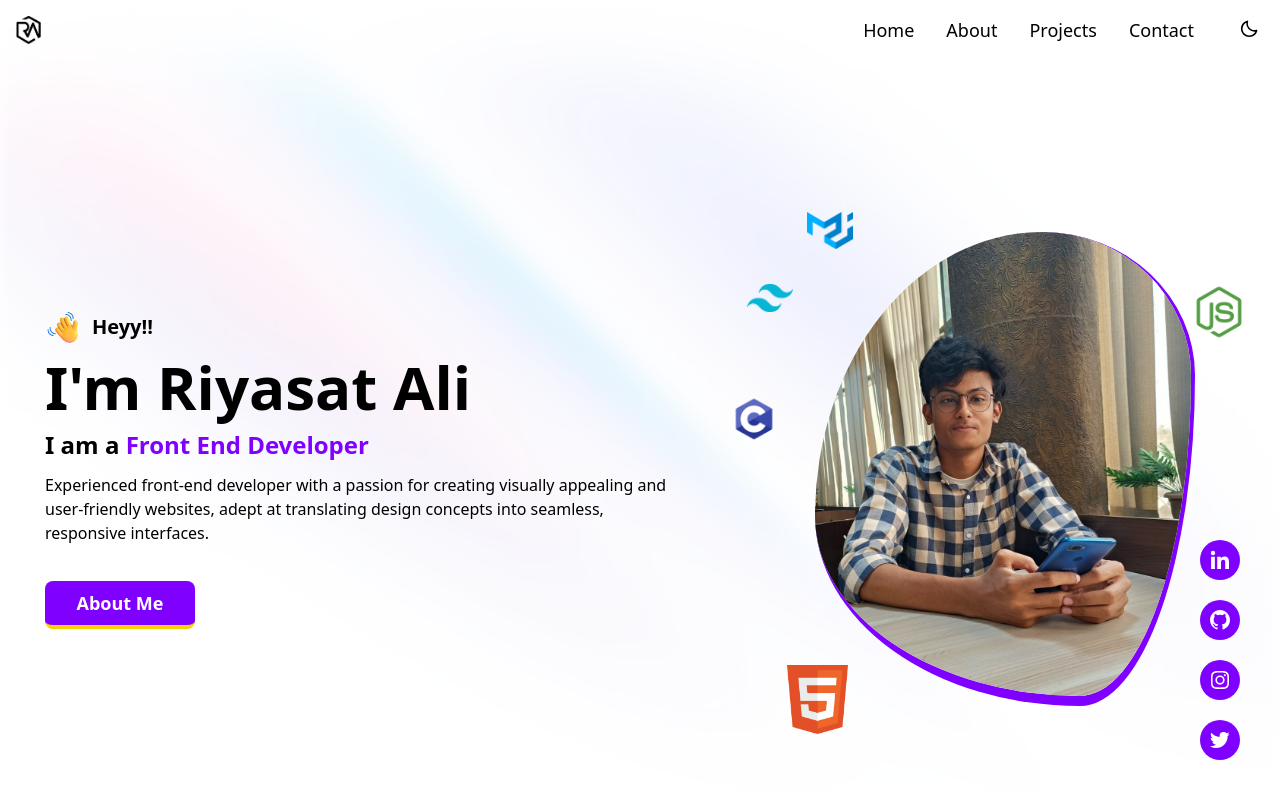
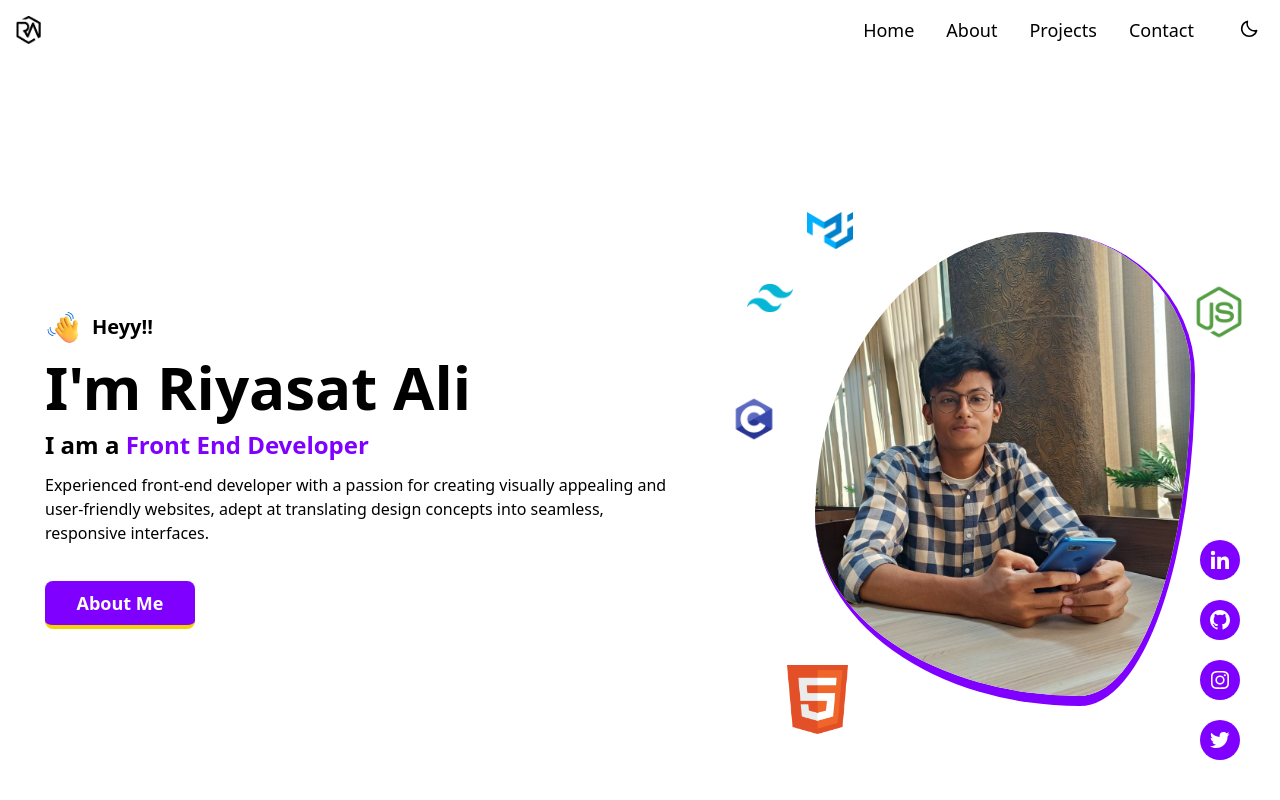
Before and after one commit to Riyasatt/My-Portfolio, a React (Vite) app: page / in a window 1280 px wide. Shown: the top 800 px of the page. Built offline with nearby package versions, Linux system fonts and the light colour scheme.

Commit message:
images optimized

```diff
--- a/src/App.jsx
+++ b/src/App.jsx
@@ -17,7 +17,7 @@ function App() {
         <ThemeContext.Provider value={{theme,setTheme,navbar,setNavbar,tech,setTech,mobNav,setMobNav}} >
           <div id={theme}>
         <Router>
-          <BgImage />
+          {/* <BgImage /> */}
           <Navbar />
           <Routes>
             <Route exact path='/' element={<MainPage />} />
--- a/src/components/BgImage.jsx
+++ b/src/components/BgImage.jsx
@@ -1,11 +1,8 @@
-import React, { useContext } from 'react'
-import { ThemeContext } from '../Context'
+import React from 'react'
 
 const BgImage = () => {
-
-  const {theme}= useContext(ThemeContext)
   return (
-    <div className= {`w-full min-h-screen ${theme === "light" ? "bg-home" : ""} bg-cover bg-center bg-no-repeat  absolute -z-10 opacity-40 blur-sm `} >
+    <div className= {`w-full min-h-screen bg-cover bg-center bg-no-repeat  absolute -z-10 opacity-40 blur-sm `} >
     </div>
   )
 }
--- a/src/components/Card.jsx
+++ b/src/components/Card.jsx
@@ -1,32 +1,87 @@
 import React, { useContext } from 'react'
-import { ThemeContext } from '../Context'
 import {BiLinkExternal,BiCodeAlt} from "react-icons/bi"
 import Reveal from './Reveal'
+import crypto from "/src/assets/crypto-tracker.png"
+import netflix from "/src/assets/netflix.png"
+import todo from "/src/assets/to-do-list.png"
+import calculator from "/src/assets/calculator.png"
+import landing from "/src/assets/landing-page.png"
+import portfolio from "/src/assets/portfolio.png"
 
-const Card = ({ image, link, github, title, stack }) => {
-   const {theme}=useContext(ThemeContext)
+
+
+const PROJECTS=[
+   {
+        title:"Crypto Trackr",
+        image:crypto,
+        stack:"Reactjs, JavaScript, Material UI, Coingecko API",
+        link:"https://lustrous-crypto-trackr.netlify.app/",
+        github:"https://github.com/Riyasatt/CryptoTrackr"
+   },
+   {
+        title:"Netflix UI Clone",
+        image:netflix,
+        stack:"JavaScript, CSS3, HTML5",
+        link:"https://endearing-sprinkles-ac5a08.netlify.app",
+        github:"1"
+   },
+   {
+        title:"To Do List",
+        image:todo,
+        stack:"JavaScript, CSS3, HTML5",
+        link:"https://bazinga-to-do-list.netlify.app",
+        github:"1"
+   },
+   {
+        title:"Calculator",
+        image:calculator,
+        stack:"JavaScript, CSS3, HTML5",
+        link:"https://gorgeous-valkyrie-0505db.netlify.app",
+        github:"1"
+   },
+   {
+        title:"Landing Page",
+        image:landing,
+        stack:"JavaScript, CSS3, HTML5",
+        link:"https://roaring-elf-a4a2a2.netlify.app",
+        github:"1"
+   },
+   {
+        title:"Portfolio",
+        image:portfolio,
+        stack:"Reactjs, JavaScript, Tailwind CSS, Context API",
+        link:"1",
+        github:"1"
+   },
+
+ ]
+
+const Card = () => {
 
    return (
+      <div className=' flex flex-wrap gap-5 justify-center '>
+
+         {PROJECTS.map((project)=>(
             <div className={`rounded-xl overflow-hidden  w-[400px] h-[300px] relative group border-b-8 border-accent text-white cursor-pointer`}>
             <Reveal>
             <div>
-         <img src={image} alt="" className=' object-cover w-[400px] h-[300px]' />
+            <img src={project.image} alt="" className=' object-cover w-[400px] h-[300px]' />
             </div>
             </Reveal>
             <div className=' absolute  w-full bottom-0 h-[44px] md:h-[48px] group-hover:h-48 transition-all duration-500  bg-black/60 backdrop-blur '>
                <Reveal>
-            <h1 className='h2 bg-accent2 text-black px-4 py-2 !font-bold'>{title}</h1>
+               <h1 className='h2 bg-accent2 text-black px-4 py-2 !font-bold'>{project.title}</h1>
                </Reveal>
                <div className='w-full h-[80%]  py-4 px-4 hidden opacity-0 group-hover:opacity-100 group-hover:flex flex-col justify-between transition-all duration-500'>
                   <Reveal>
-            <p>TechStack : {stack}</p>
+               <p>TechStack : {project.stack}</p>
                </Reveal>
                <div className='  flex justify-between text-lg'>
-               <a href={link} target='_blank' className='px-3 py-2 flex gap-x-4 items-center rounded-xl bg-black/90'>
+                  <a href={project.link} target='_blank' className='px-3 py-2 flex gap-x-4 items-center rounded-xl bg-black/90'>
                      <div>View</div>
                      <BiLinkExternal />
                   </a>
-               <a href={github} target='_blank' className='px-3 py-2 flex gap-x-4 items-center rounded-xl bg-black/90'>
+                  <a href={project.github} target='_blank' className='px-3 py-2 flex gap-x-4 items-center rounded-xl bg-black/90'>
                      <div>Code</div>
                      <BiCodeAlt />
                   </a>
@@ -35,6 +90,9 @@ const Card = ({ image, link, github, title, stack }) => {
                </div>
             </div>
          </div>
+         ))}
+
+      </div>
    )
 }
 
--- a/src/components/Contact.jsx
+++ b/src/components/Contact.jsx
@@ -4,6 +4,7 @@ import { ThemeContext } from '../Context'
 import Button from './Button'
 import { AiOutlineMail } from "react-icons/ai"
 import Reveal from "./Reveal"
+import contactimg from "/src/assets/contact.png"
 
 
 const Contact = () => {
@@ -14,7 +15,7 @@ const Contact = () => {
          <div className=' h-full  lg:flex lg:flex-row py-20 lg:py-48  justify-center items-center px-5 lg:px-20 xl:px-40'>
             <Reveal>
                <div className=' hidden lg:block'>
-                  <img src="/src/assets/contact.png" width={500} alt="" />
+                  <img src={contactimg} width={500} alt="" />
                </div>
             </Reveal>
             <div className={` flex-1 flex flex-col gap-y-5 p-5 shadow-lg rounded-xl ${theme === "light" ? "" : "shadow-gray-100/10"} `}>
--- a/src/components/Footer.jsx
+++ b/src/components/Footer.jsx
@@ -1,10 +1,7 @@
 import React from 'react'
-import { useContext } from 'react'
-import { ThemeContext } from '../Context'
 import Social from './Social'
 
 const Footer = () => {
-     const {theme}=useContext(ThemeContext)
 
   return (
     <footer>
--- a/src/components/Home.jsx
+++ b/src/components/Home.jsx
@@ -5,6 +5,12 @@ import HeroImg from "/src/assets/Riyasat.jpg"
 import FloatingDiv from './FloatingDiv'
 import Button from './Button'
 import Reveal from './Reveal'
+import mui from "/src/assets/mui.png"
+import c from "/src/assets/c.png"
+import tailwind from "/src/assets/tailwind.png"
+import htmlimg from "/src/assets/html.png"
+import node from "/src/assets/node.png"
+
 
 const Home = () => {
   const { theme } = useContext(ThemeContext)
@@ -48,11 +54,11 @@ const Home = () => {
         <Reveal>
         <div className='  flex justify-center lg:block lg:pr-10 relative p-10 '>
           <img src={HeroImg} alt="" className=' animate-blob-normal w-[300px] md:w-[380px] border-b-[10px] border-r-4 border-accent lg:hover:border-accent2 transition-all duration-300' />
-          <FloatingDiv image="/src/assets/mui.png" classes="w-[60px] md:w-[70px] absolute top-2 left-5 " />
-          <FloatingDiv image="/src/assets/c.png" classes="w-[60px] md:w-[70px] absolute top-48 -left-14 " />
-          <FloatingDiv image="/src/assets/tailwind.png" classes="w-[60px] md:w-[70px] absolute top-20 -left-10 " />
-          <FloatingDiv image="/src/assets/html.png" classes="w-[75px] md:w-[85px] absolute bottom-0 -left-0 " />
-          <FloatingDiv image="/src/assets/node.png" classes="w-[70px] md:w-[80px] absolute top-20 -right-6 " />
+          <FloatingDiv image={mui} classes="w-[60px] md:w-[70px] absolute top-2 left-5 " />
+          <FloatingDiv image={c} classes="w-[60px] md:w-[70px] absolute top-48 -left-14 " />
+          <FloatingDiv image={tailwind} classes="w-[60px] md:w-[70px] absolute top-20 -left-10 " />
+          <FloatingDiv image={htmlimg} classes="w-[75px] md:w-[85px] absolute bottom-0 -left-0 " />
+          <FloatingDiv image={node} classes="w-[70px] md:w-[80px] absolute top-20 -right-6 " />
         </div>
         </Reveal>
       </div>
--- a/src/components/Project.jsx
+++ b/src/components/Project.jsx
@@ -4,51 +4,6 @@ import { ThemeContext } from '../Context'
 import Card from './Card'
 import Reveal from './Reveal'
 
-const PROJECTS=[
-  {
-       title:"Crypto Trackr",
-       image:"/src/assets/crypto-tracker.png",
-       stack:"Reactjs, JavaScript, Material UI, Coingecko API",
-       link:"https://lustrous-crypto-trackr.netlify.app/",
-       github:"https://github.com/Riyasatt/CryptoTrackr"
-  },
-  {
-       title:"Netflix UI Clone",
-       image:"/src/assets/netflix.png",
-       stack:"JavaScript, CSS3, HTML5",
-       link:"https://endearing-sprinkles-ac5a08.netlify.app",
-       github:"1"
-  },
-  {
-       title:"To Do List",
-       image:"/src/assets/to-do-list.png",
-       stack:"JavaScript, CSS3, HTML5",
-       link:"https://bazinga-to-do-list.netlify.app",
-       github:"1"
-  },
-  {
-       title:"Calculator",
-       image:"/src/assets/calculator.png",
-       stack:"JavaScript, CSS3, HTML5",
-       link:"https://gorgeous-valkyrie-0505db.netlify.app",
-       github:"1"
-  },
-  {
-       title:"Landing Page",
-       image:"/src/assets/landing-page.png",
-       stack:"JavaScript, CSS3, HTML5",
-       link:"https://roaring-elf-a4a2a2.netlify.app",
-       github:"1"
-  },
-  {
-       title:"Portfolio",
-       image:"/src/assets/portfolio.png",
-       stack:"Reactjs, JavaScript, Tailwind CSS, Context API",
-       link:"1",
-       github:"1"
-  },
-
-]
 
 const Project = () => {
      const {theme}=useContext(ThemeContext)
@@ -61,20 +16,7 @@ const Project = () => {
      </div>
      </Reveal>
      <div className='px-4 md:px-0 max-w-[1300px] mx-auto py-12 md:py-20' >
-     <div className=' flex flex-wrap gap-5 justify-center '>
-        {PROJECTS.map((project)=>{
-          return(
-
-          <Card
-          title={project.title}
-          link={project.link}
-          image={project.image}
-          github={project.github}
-          stack={project.stack} />
-
-          )
-        })}
-     </div>
+          <Card />
      </div>
      </div>
   )
--- a/src/components/TechStack.jsx
+++ b/src/components/TechStack.jsx
@@ -3,22 +3,36 @@ import Button from './Button'
 import { useContext } from 'react'
 import { ThemeContext } from '../Context'
 import Reveal from './Reveal'
+import mui from "/src/assets/mui.png"
+import c from "/src/assets/c.png"
+import tailwind from "/src/assets/tailwind.png"
+import htmlimg from "/src/assets/html.png"
+import js from "/src/assets/js.png"
+import vite from "/src/assets/vite.png"
+import java from "/src/assets/java.png"
+import cpp from "/src/assets/cpp.png"
+import git from "/src/assets/git.png"
+import github from "/src/assets/github.png"
+import netlify from "/src/assets/netlify.png"
+import css from "/src/assets/css.png"
+import canva from "/src/assets/canva.png"
+import react from "/src/assets/react.png"
 
 const TECHS=[
-     {name:"JavaScript",Image:"/src/assets/js.png",type:"web"},
-     {name:"Vite",Image:"/src/assets/vite.png",type:"web"},
-     {name:"React",Image:"/src/assets/react.png",type:"web"},
-     {name:"Material UI",Image:"/src/assets/mui.png",type:"web"},
-     {name:"Tailwind CSS",Image:"/src/assets/tailwind.png",type:"web"},
-     {name:"CSS3",Image:"/src/assets/css.png",type:"web"},
-     {name:"HTML5",Image:"/src/assets/html.png",type:"web"},
-     {name:"Java",Image:"/src/assets/java.png",type:"other"},
-     {name:"C++",Image:"/src/assets/cpp.png",type:"other"},
-     {name:"C",Image:"/src/assets/c.png",type:"other"},
-     {name:"Git",Image:"/src/assets/git.png",type:"other"},
-     {name:"GitHub",Image:"/src/assets/github.png",type:"other"},
-     {name:"Canva",Image:"/src/assets/canva.png",type:"other"},
-     {name:"Netlify",Image:"/src/assets/netlify.png",type:"other"},
+     {name:"JavaScript",Image:js,type:"web"},
+     {name:"Vite",Image:vite,type:"web"},
+     {name:"React",Image:react,type:"web"},
+     {name:"Material UI",Image:mui,type:"web"},
+     {name:"Tailwind CSS",Image:tailwind,type:"web"},
+     {name:"CSS3",Image:css,type:"web"},
+     {name:"HTML5",Image:htmlimg,type:"web"},
+     {name:"Java",Image:java,type:"other"},
+     {name:"C++",Image:cpp,type:"other"},
+     {name:"C",Image:c,type:"other"},
+     {name:"Git",Image:git,type:"other"},
+     {name:"GitHub",Image:github,type:"other"},
+     {name:"Canva",Image:canva,type:"other"},
+     {name:"Netlify",Image:netlify,type:"other"},
 
 
 ]
```
Lines whose indentation alone changed are shown as unchanged.
